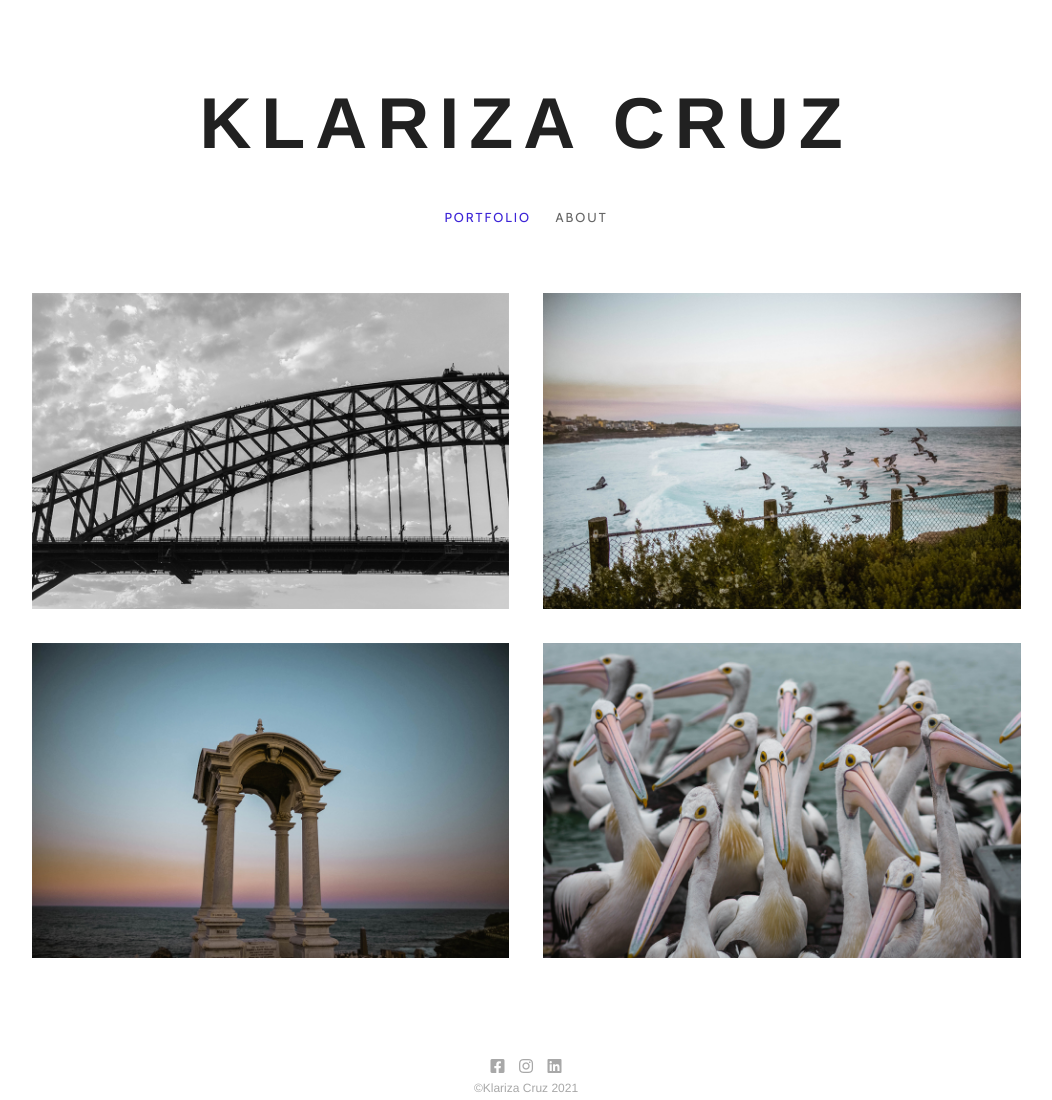
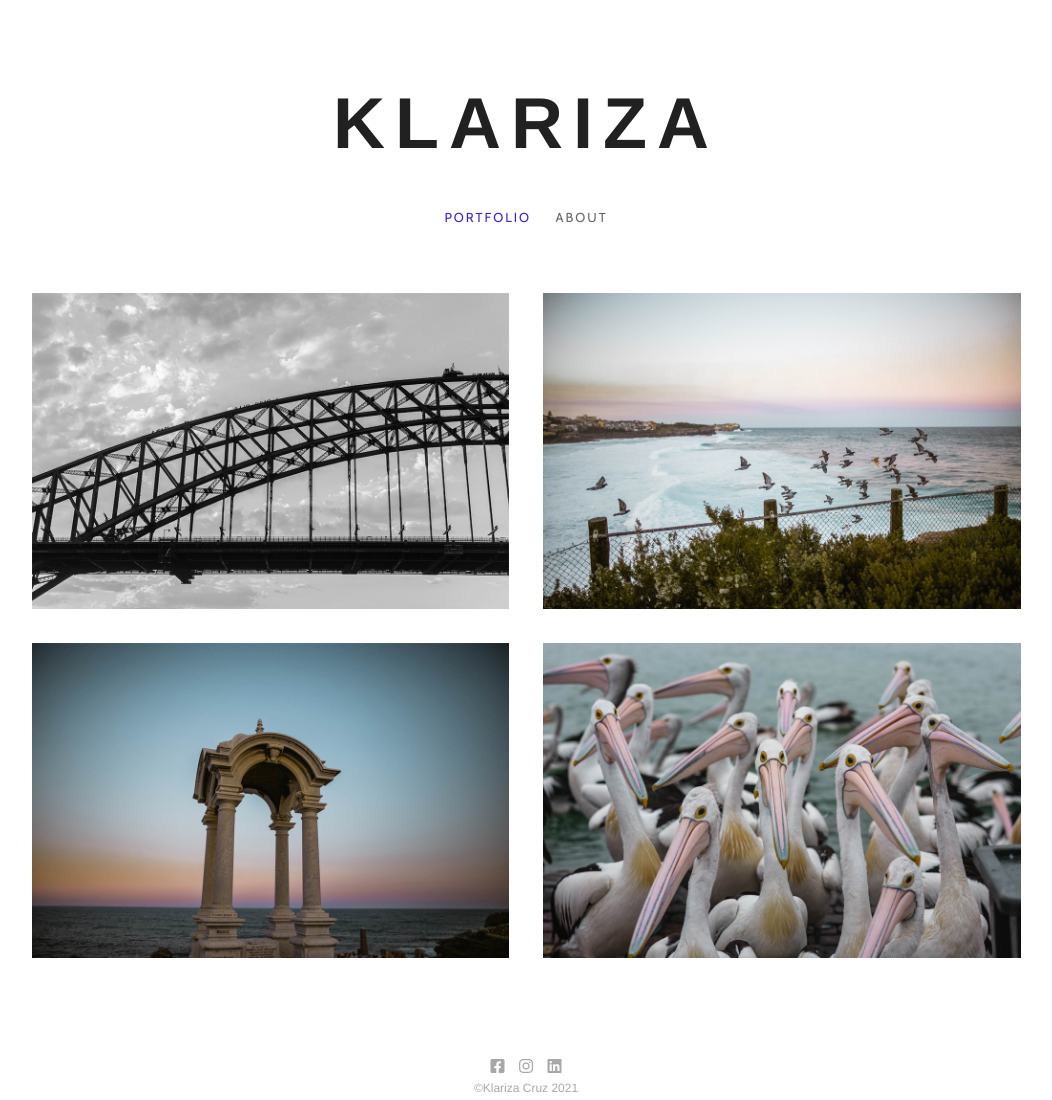
Before and after one commit to penquinking/klarizacruz, a plain HTML site: page index.html in a window 1280 px wide. Shown: the whole page, without its empty margins (114-1166 px from the left). Drawn offline with nearby package versions, Linux system fonts and the light colour scheme.

Commit message:
change h1

```diff
--- a/index.html
+++ b/index.html
@@ -24,7 +24,7 @@
 <body>
 	<header class="container">
 		<div id="bg-toggle"><a href="#" onclick="toggleNav()"><i id="icon" class="fas fa-bars"></i></a></div>
-		<h1>Klariza Cruz</h1>
+		<h1>Klariza</h1>
 		<nav id="nav">
 			<ul id="nav-list">
 				<li><a href="#" class="current" >Portfolio</a></li>
```
